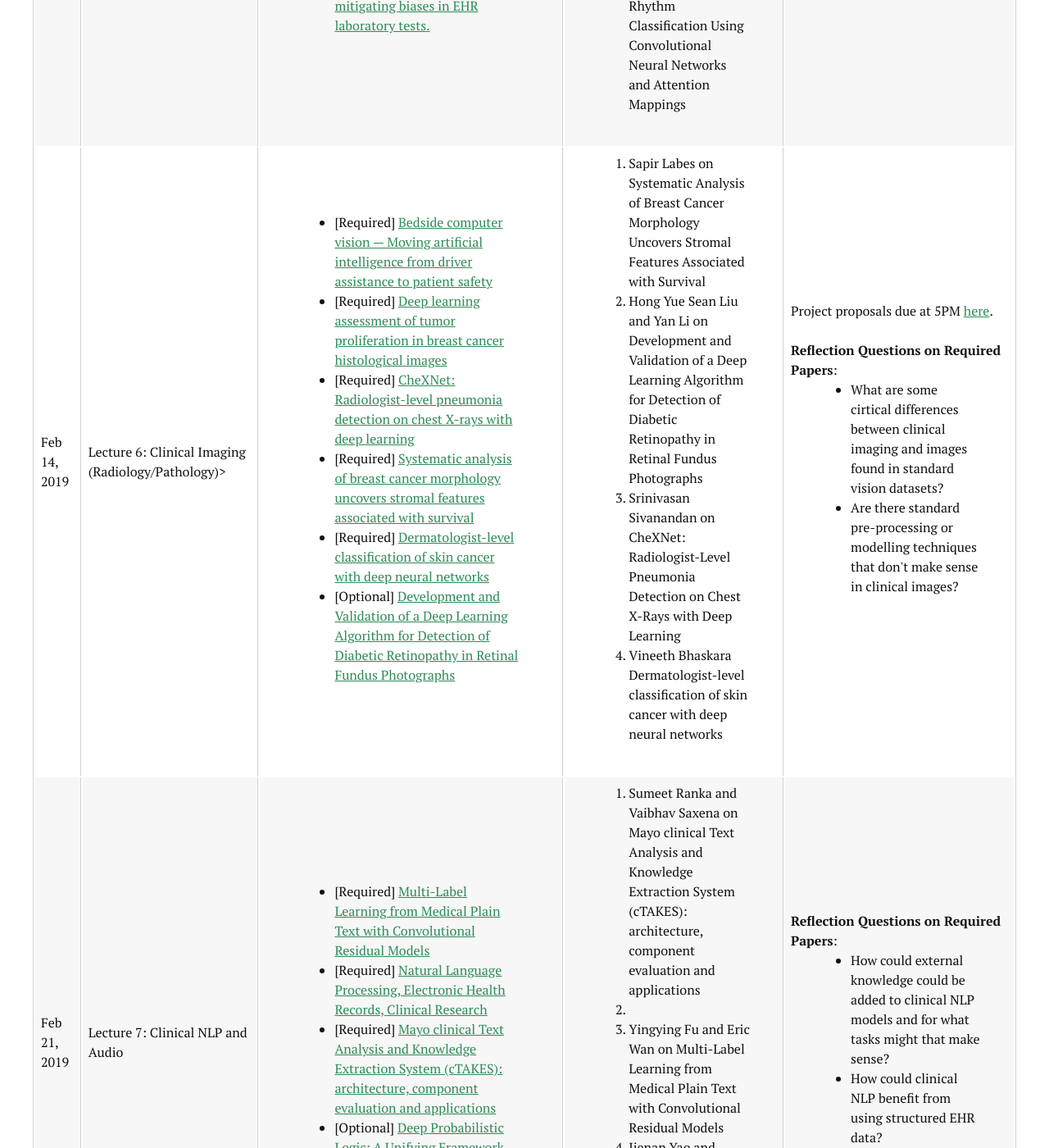
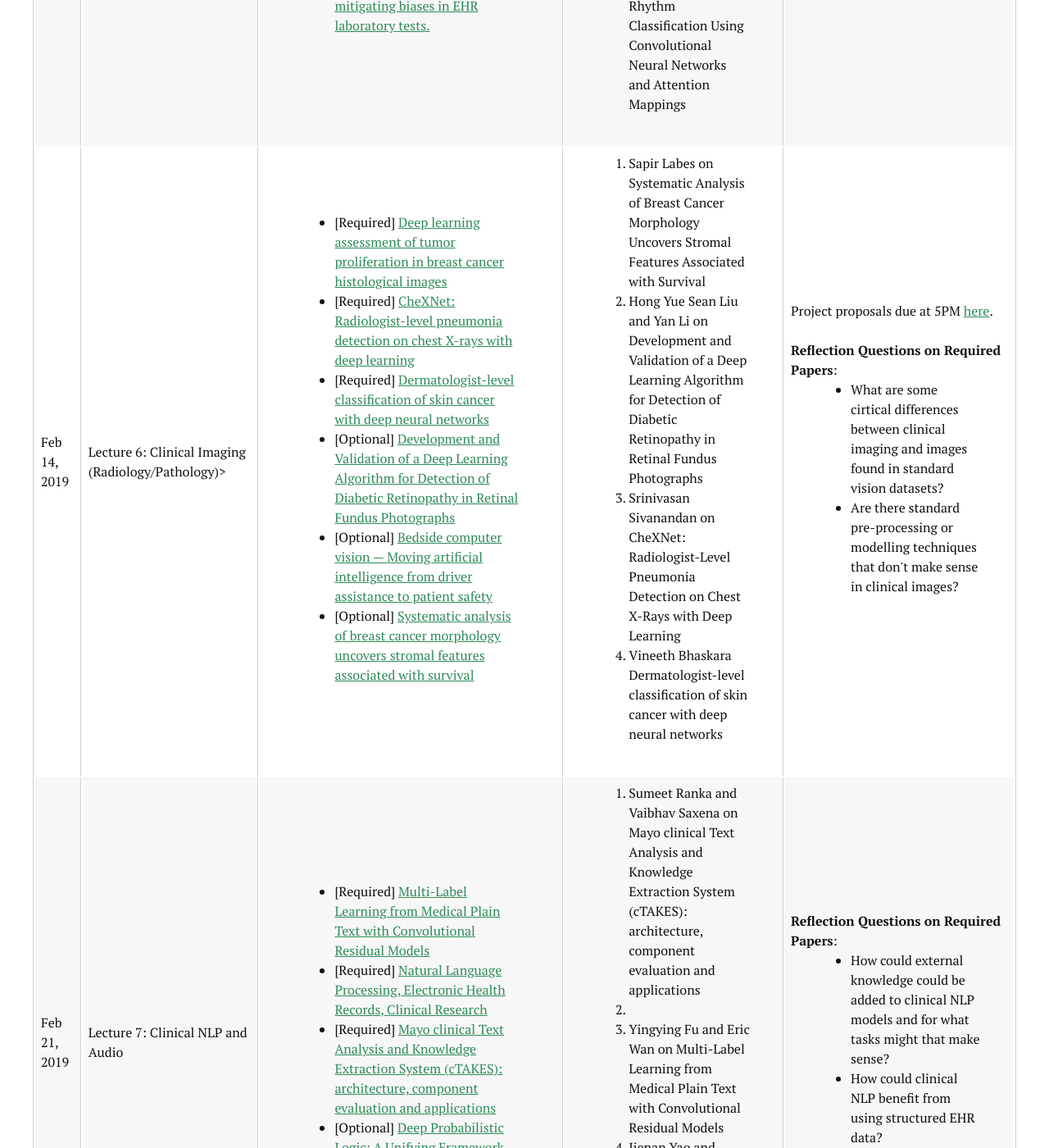
Before and after one commit to CS2541-ML4H2019/CS2541-ML4H2019.github.io, a Jekyll site: the page built from schedule.md, in a window 1280 px wide and 1400 px high, scrolled down 3182 px. Shown: the whole window at 82% size. Built offline with Jekyll 4.4.1, drawn with Linux system fonts in a browser that asks for light colours; nearby versions of some CDN libraries.

Commit message:
Update schedule.md

```diff
--- a/schedule.md
+++ b/schedule.md
@@ -149,12 +149,12 @@ title: Schedule
     <td>Lecture 6: Clinical Imaging (Radiology/Pathology)></td>
     <td>
       <ul>
-        <li>[Required] <a href="https://www.nejm.org/doi/full/10.1056/NEJMp1716891">Bedside computer vision — Moving artificial intelligence from driver assistance to patient safety</a></li>
         <li>[Required] <a href="https://ieeexplore.ieee.org/abstract/document/8217719/">Deep learning assessment of tumor proliferation in breast cancer histological images</a></li>
         <li>[Required] <a href="https://arxiv.org/pdf/1711.05225.pdf">CheXNet: Radiologist-level pneumonia detection on chest X-rays with deep learning</a></li>
-        <li>[Required] <a href="http://becklab.hms.harvard.edu/files/becklab/files/sci_transl_med-2011-beck-108ra113.pdf">Systematic analysis of breast cancer morphology uncovers stromal features associated with survival</a></li>
         <li>[Required] <a href="https://www.nature.com/articles/nature21056.epdf">Dermatologist-level classification of skin cancer with deep neural networks</a></li>
         <li>[Optional] <a href="https://jamanetwork.com/journals/jama/fullarticle/2588763">Development and Validation of a Deep Learning Algorithm for Detection of Diabetic Retinopathy in Retinal Fundus Photographs</a></li>
+        <li>[Optional] <a href="https://www.nejm.org/doi/full/10.1056/NEJMp1716891">Bedside computer vision — Moving artificial intelligence from driver assistance to patient safety</a></li>
+        <li>[Optional] <a href="http://becklab.hms.harvard.edu/files/becklab/files/sci_transl_med-2011-beck-108ra113.pdf">Systematic analysis of breast cancer morphology uncovers stromal features associated with survival</a></li>
       </ul>
     </td>
     <td>
```
